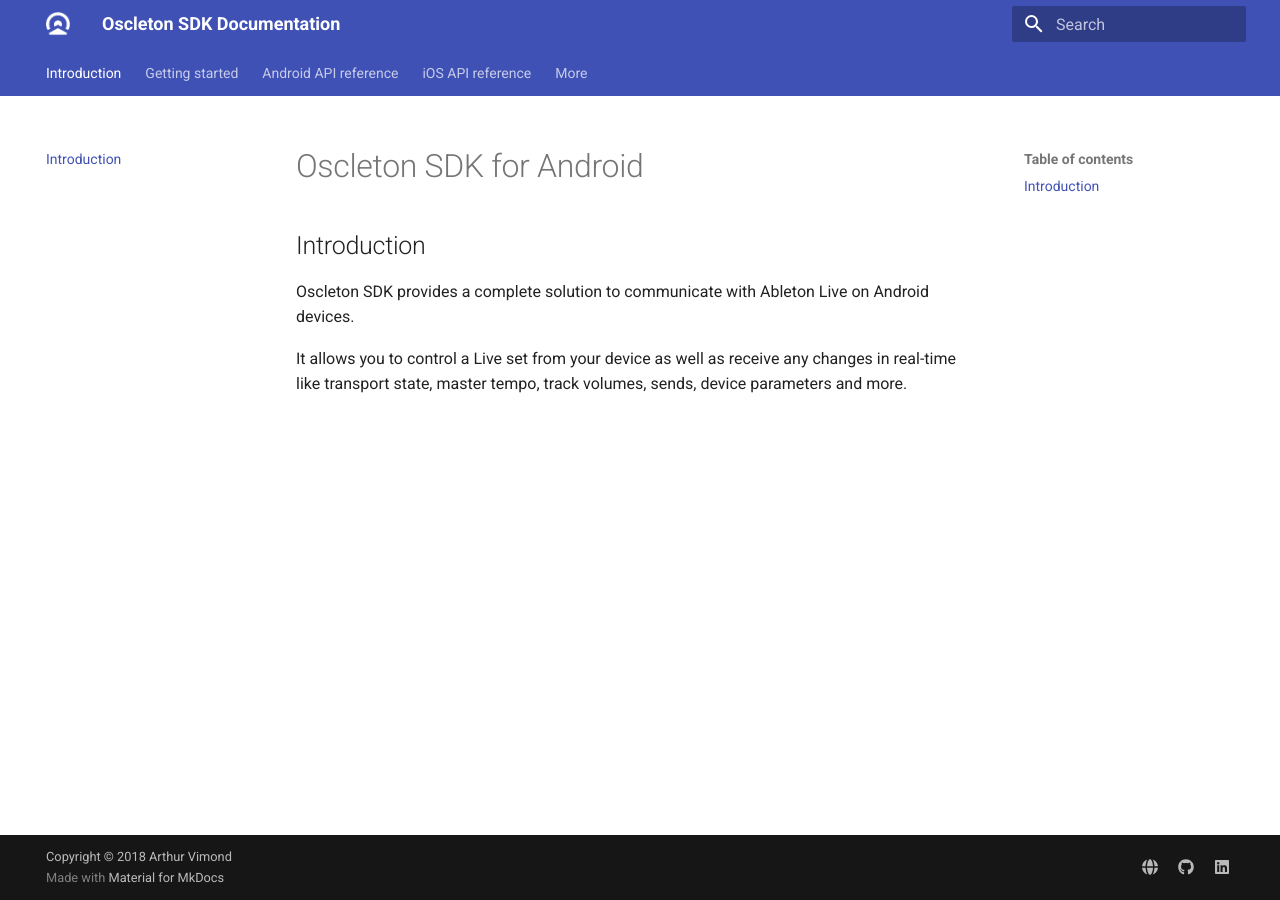
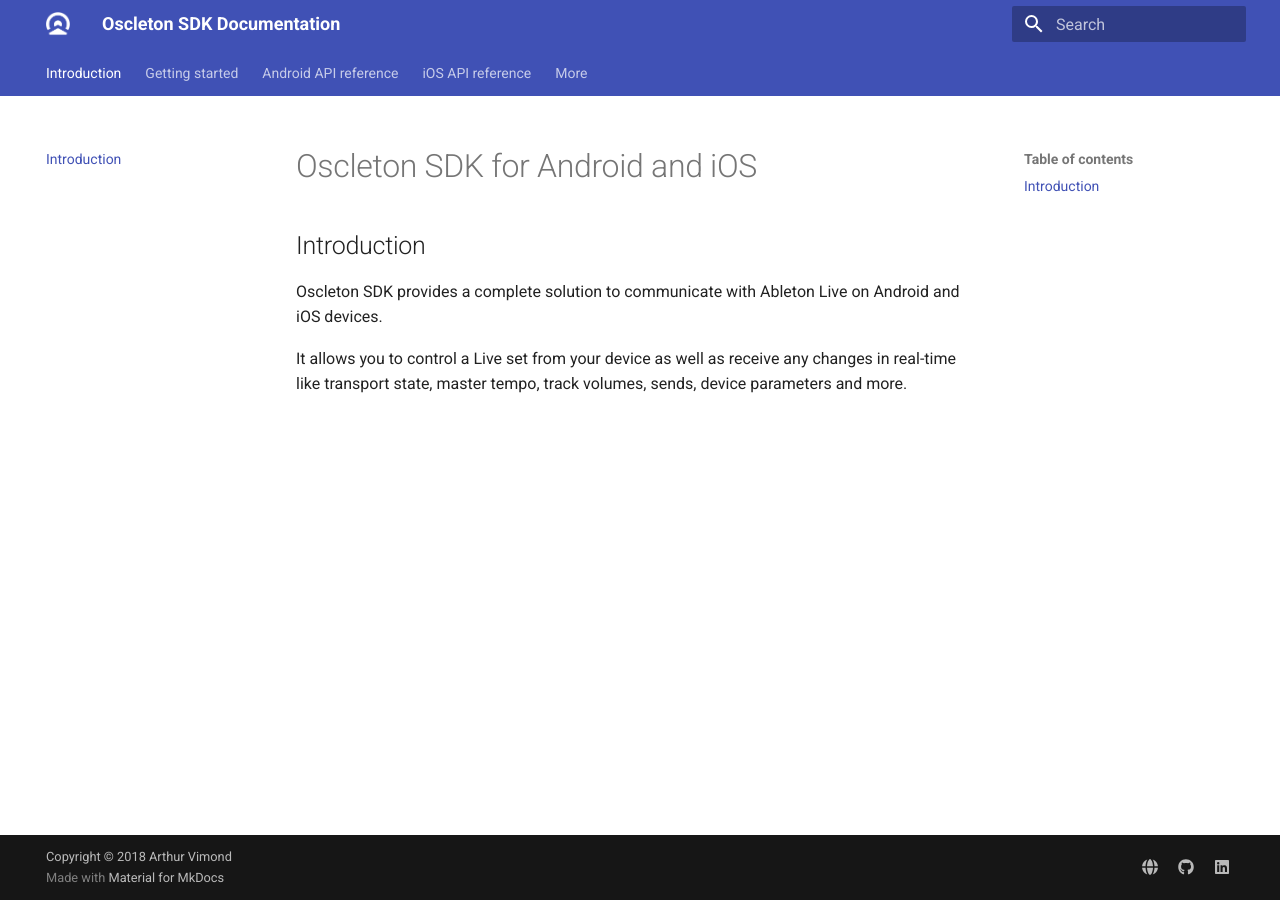
Before and after one commit to ArthurVimond/oscleton-sdk-doc, an MkDocs documentation site: the page built from public/docs/index.md, in a window 1280 px wide. Built offline with MkDocs 1.6.1 and Material for MkDocs 9.7.7, drawn with Linux system fonts in a browser that asks for light colours.

Commit message:
feat(index): generalize introduction description for both platforms

```diff
--- a/public/docs/index.md
+++ b/public/docs/index.md
@@ -1,7 +1,7 @@
-# Oscleton SDK for Android
+# Oscleton SDK for Android and iOS
 
 ## Introduction
 
-Oscleton SDK provides a complete solution to communicate with Ableton Live on Android devices.
+Oscleton SDK provides a complete solution to communicate with Ableton Live on Android and iOS devices.
 
 It allows you to control a Live set from your device as well as receive any changes in real-time like transport state, master tempo, track volumes, sends, device parameters and more.
```
